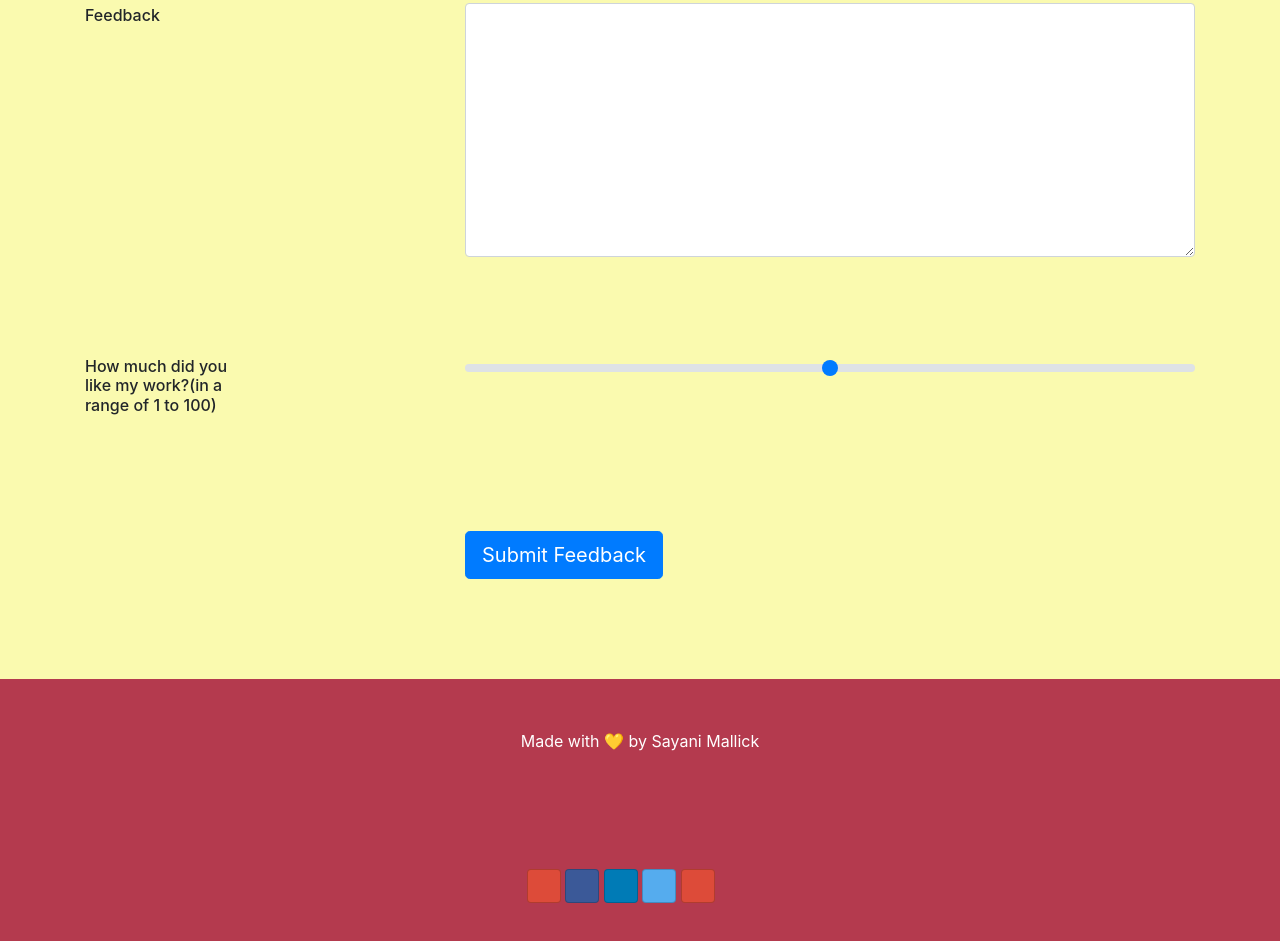
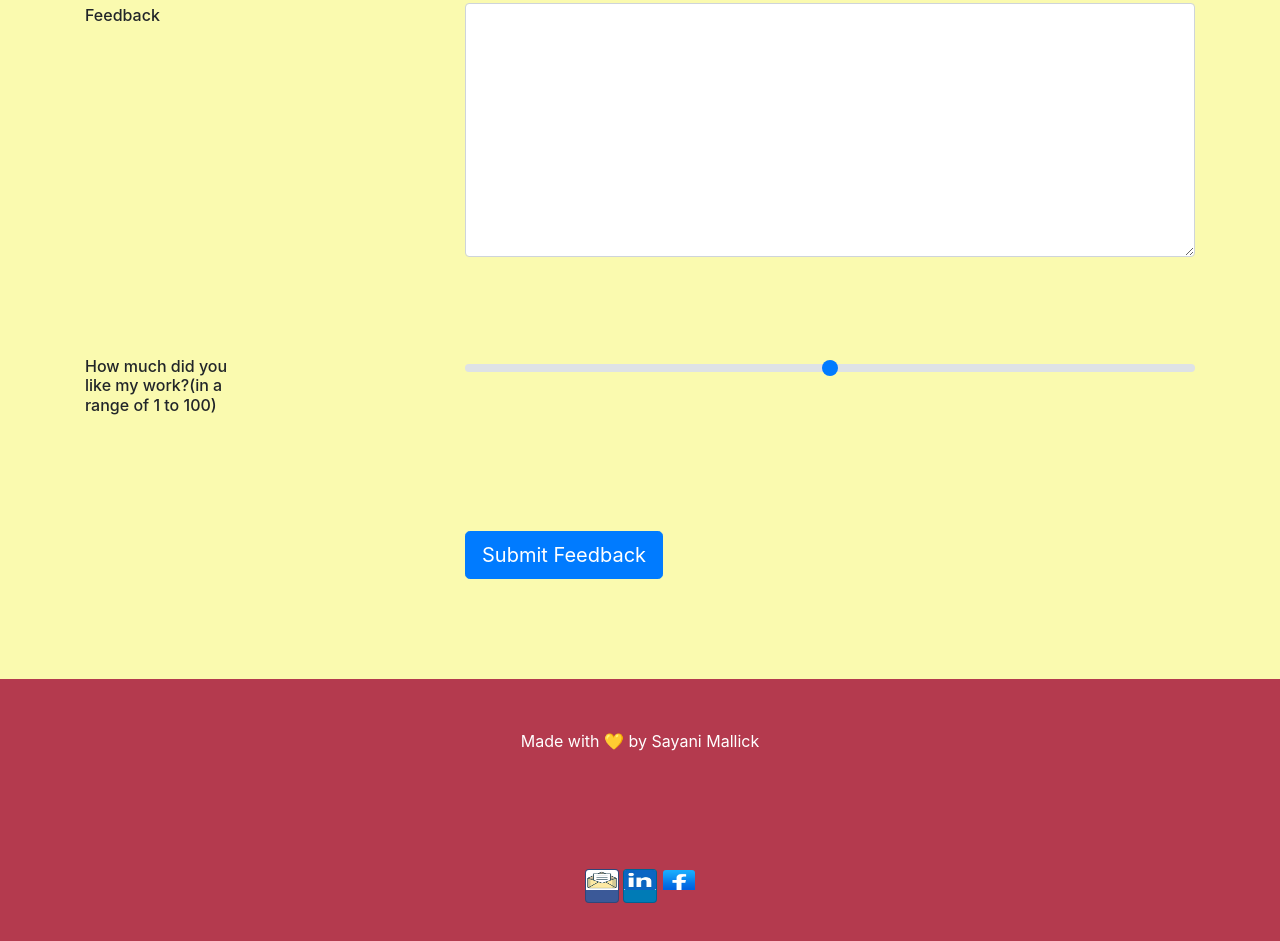
Before and after one commit to SAY-droid427/SAY-droid427.github.io, a website: page contacts.html in a window 1280 px wide. Shown: the part 899-1840 px from the top of the page. Drawn offline with nearby package versions, Linux system fonts and the light colour scheme.

```diff
--- a/contacts.html
+++ b/contacts.html
@@ -96,12 +96,10 @@
         </div>
         <div class="col-12  align-self-center">
             <div class="text-center">
-                <a class="btn btn-social-icon btn-google" href="http://google.com/+"></a>
-                <a class="btn btn-social-icon btn-facebook" href="http://www.facebook.com/profile.php?id="></a>
-                <a class="btn btn-social-icon btn-linkedin" href="http://www.linkedin.com/in/"></a>
-                <a class="btn btn-social-icon btn-twitter" href="http://twitter.com/"></a>
-                <a class="btn btn-social-icon btn-google" href="http://youtube.com/"></a>
-                <a class="btn btn-social-icon" href="mailto:"></a>
+
+                <a class="btn btn-social-icon btn-facebook" href="http://www.facebook.com/profile.php?id="><img src="images/index.png" style="height:20px;width:20px;"></a>
+                <a class="btn btn-social-icon btn-linkedin" href="http://www.linkedin.com/in/"><img src="images/im.jpeg" style="height: 20px;width:20px"></a>
+                <a class="btn btn-social-icon" href="mailto:"><img src="images/unnamed.png" style="height: 20px;width:20px;"></a>
             </div>
         </div>
 
```
Also changed, not shown: images/LinkedIn-512.webp (added), images/im.jpeg (added), images/index.png (added), images/unnamed.png (added).
